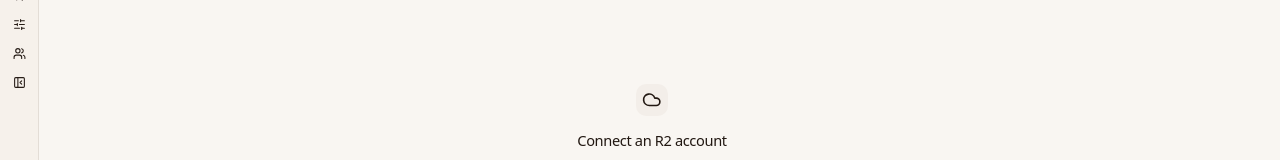
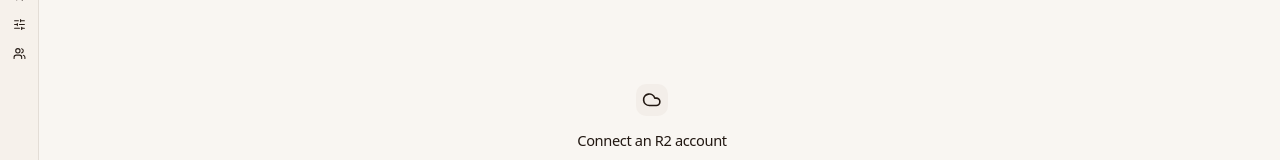
Before and after one commit to jt302/R2nova, a React (Vite) app: page / in a window 1280 px wide. Shown: the part 122-282 px from the top of the page. Built offline with nearby package versions, Linux system fonts and the light colour scheme.

Commit message:
fix(ui): drop the sidebar collapse toggle
The rail already switches main views; hiding the bucket list behind a collapse control was extra chrome.

```diff
--- a/src/pages/app-shell.tsx
+++ b/src/pages/app-shell.tsx
@@ -97,7 +97,6 @@ export function AppShell() {
 	const activeTabId = useNavStore((s) => s.activeTabId);
 	const back = useNavStore((s) => s.back);
 	const forward = useNavStore((s) => s.forward);
-	const sidebarCollapsed = useNavStore((s) => s.sidebarCollapsed);
 	const setPreview = useNavStore((s) => s.setPreview);
 	const transferConcurrency = useNavStore((s) => s.transferConcurrency);
 	const activeTab = useActiveTab();
@@ -197,8 +196,7 @@ export function AppShell() {
 		setFormOpen(true);
 	}
 
-	const showSidebar =
-		Boolean(profileId) && mainView !== 'accounts' && mainView !== 'transfers' && !sidebarCollapsed;
+	const showSidebar = Boolean(profileId) && mainView !== 'accounts' && mainView !== 'transfers';
 	const preview = activeTab.preview;
 	const showPreview = Boolean(preview) && mainView === 'objects';
 
--- a/src/shared/i18n/locales/en-US/translation.json
+++ b/src/shared/i18n/locales/en-US/translation.json
@@ -22,9 +22,7 @@
 		"accounts": "Accounts",
 		"browser": "Browser",
 		"newTab": "New tab",
-		"closeTab": "Close tab",
-		"collapseSidebar": "Collapse sidebar",
-		"expandSidebar": "Expand sidebar"
+		"closeTab": "Close tab"
 	},
 	"common": {
 		"save": "Save",
--- a/src/shared/i18n/locales/zh-CN/translation.json
+++ b/src/shared/i18n/locales/zh-CN/translation.json
@@ -22,9 +22,7 @@
 		"accounts": "账号",
 		"browser": "浏览器",
 		"newTab": "新标签",
-		"closeTab": "关闭标签",
-		"collapseSidebar": "收起侧栏",
-		"expandSidebar": "展开侧栏"
+		"closeTab": "关闭标签"
 	},
 	"common": {
 		"save": "保存",
--- a/src/store/nav.ts
+++ b/src/store/nav.ts
@@ -36,7 +36,6 @@ type NavState = {
 	theme: 'light' | 'dark' | 'system';
 	language: AppLanguage;
 	mainView: MainView;
-	sidebarCollapsed: boolean;
 	sidebarWidth: number;
 	previewSize: number;
 	downloadDir: string | null;
@@ -45,7 +44,6 @@ type NavState = {
 	setTheme: (theme: NavState['theme']) => void;
 	setLanguage: (language: AppLanguage) => void;
 	setMainView: (view: MainView) => void;
-	setSidebarCollapsed: (collapsed: boolean) => void;
 	setSidebarWidth: (width: number) => void;
 	setPreviewSize: (size: number) => void;
 	setDownloadDir: (dir: string | null) => void;
@@ -93,7 +91,6 @@ export const useNavStore = create<NavState>()(
 				theme: 'system',
 				language: initialLanguage(),
 				mainView: 'objects',
-				sidebarCollapsed: false,
 				sidebarWidth: initialSidebarWidth(),
 				previewSize: initialPreviewSize(),
 				downloadDir: null,
@@ -109,7 +106,6 @@ export const useNavStore = create<NavState>()(
 				setTheme: (theme) => set({ theme }),
 				setLanguage: (language) => set({ language }),
 				setMainView: (mainView) => set({ mainView }),
-				setSidebarCollapsed: (sidebarCollapsed) => set({ sidebarCollapsed }),
 				setSidebarWidth: (width) => set({ sidebarWidth: clampSidebarWidth(width) }),
 				setPreviewSize: (size) => set({ previewSize: clampPreviewSize(size) }),
 				setDownloadDir: (downloadDir) => set({ downloadDir }),
@@ -195,7 +191,6 @@ export const useNavStore = create<NavState>()(
 					...incoming,
 					language: parseLanguage(incoming.language) ?? current.language,
 					mainView: incoming.mainView ?? 'objects',
-					sidebarCollapsed: incoming.sidebarCollapsed ?? false,
 					sidebarWidth: clampSidebarWidth(incoming.sidebarWidth ?? current.sidebarWidth),
 					previewSize: clampPreviewSize(incoming.previewSize ?? current.previewSize),
 					downloadDir:
@@ -218,7 +213,6 @@ export const useNavStore = create<NavState>()(
 				theme: s.theme,
 				language: s.language,
 				mainView: s.mainView,
-				sidebarCollapsed: s.sidebarCollapsed,
 				sidebarWidth: s.sidebarWidth,
 				previewSize: s.previewSize,
 				downloadDir: s.downloadDir,
--- a/src/widgets/activity-rail.tsx
+++ b/src/widgets/activity-rail.tsx
@@ -1,11 +1,4 @@
-import {
-	ArrowUpDown,
-	FolderOpen,
-	PanelLeft,
-	PanelLeftClose,
-	SlidersHorizontal,
-	Users,
-} from 'lucide-react';
+import { ArrowUpDown, FolderOpen, SlidersHorizontal, Users } from 'lucide-react';
 import { useTranslation } from 'react-i18next';
 import { Button } from '@/components/ui/button';
 import { Tooltip, TooltipContent, TooltipTrigger } from '@/components/ui/tooltip';
@@ -36,10 +29,6 @@ export function ActivityRail({
 	const { t } = useTranslation();
 	const mainView = useNavStore((s) => s.mainView);
 	const setMainView = useNavStore((s) => s.setMainView);
-	const sidebarCollapsed = useNavStore((s) => s.sidebarCollapsed);
-	const setSidebarCollapsed = useNavStore((s) => s.setSidebarCollapsed);
-	const canToggleSidebar = mainView !== 'accounts' && mainView !== 'transfers';
-	const SidebarIcon = sidebarCollapsed ? PanelLeft : PanelLeftClose;
 
 	return (
 		<aside className="flex w-12 shrink-0 flex-col items-center gap-1 border-r bg-sidebar py-2 text-sidebar-foreground">
@@ -80,24 +69,6 @@ export function ActivityRail({
 					</Tooltip>
 				);
 			})}
-			{canToggleSidebar ? (
-				<Tooltip>
-					<TooltipTrigger asChild>
-						<Button
-							variant="ghost"
-							size="icon-sm"
-							aria-label={sidebarCollapsed ? t('nav.expandSidebar') : t('nav.collapseSidebar')}
-							aria-pressed={!sidebarCollapsed}
-							onClick={() => setSidebarCollapsed(!sidebarCollapsed)}
-						>
-							<SidebarIcon />
-						</Button>
-					</TooltipTrigger>
-					<TooltipContent side="right">
-						{sidebarCollapsed ? t('nav.expandSidebar') : t('nav.collapseSidebar')}
-					</TooltipContent>
-				</Tooltip>
-			) : null}
 			<div className="flex-1" />
 			<ProfileSwitcher compact onAdd={onAdd} onManage={() => setMainView('accounts')} />
 		</aside>
```
